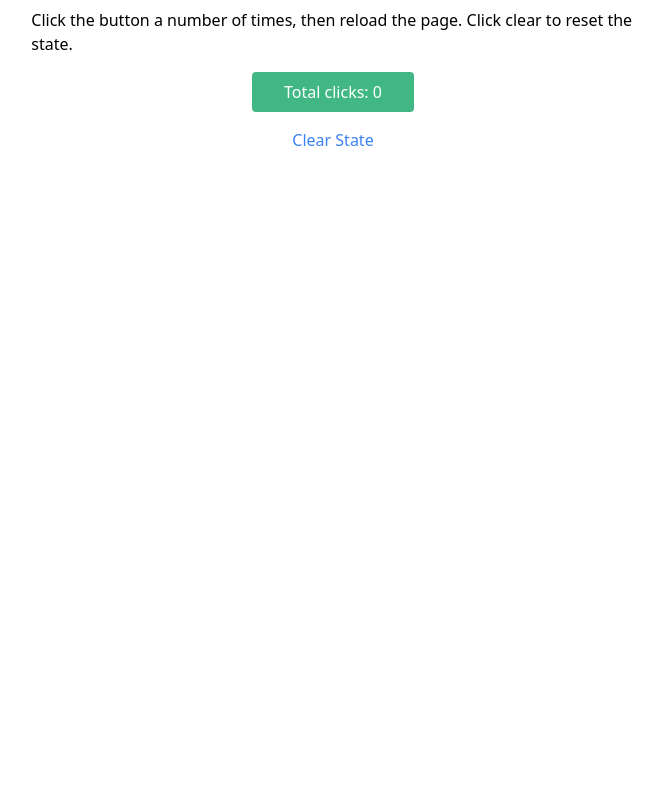
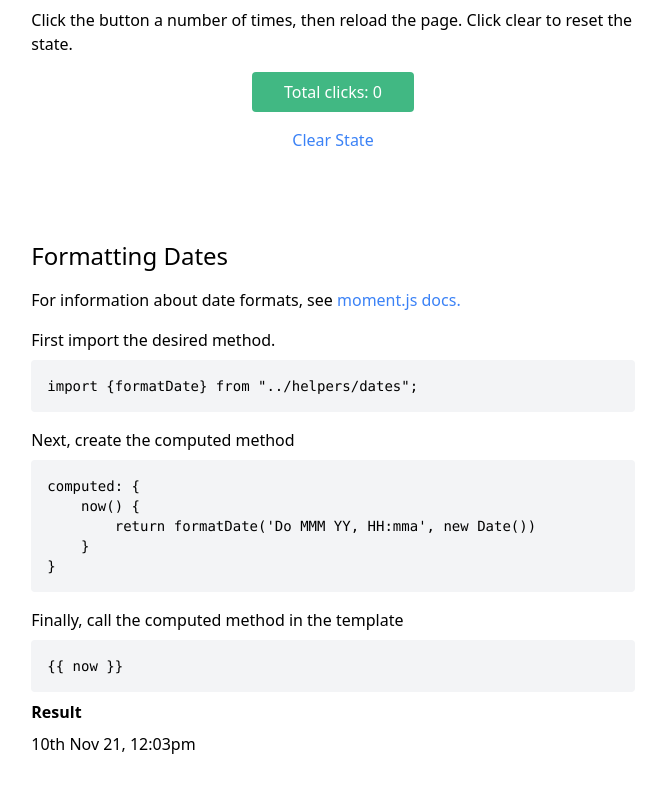
Before and after one commit to vsbristol/vue-quickstart, a Vue app: page / in a window 1280 px wide. Shown: the part 505-1298 px from the top of the page, without its empty margins (307-970 px from the left). Before the commit the page ends 800 px from the top, so only its background shows below. Built offline with nearby package versions, Linux system fonts and the light colour scheme.

Commit message:
Example updated

```diff
--- a/package.json
+++ b/package.json
@@ -9,6 +9,7 @@
   },
   "dependencies": {
     "core-js": "^3.6.5",
+    "moment": "^2.29.1",
     "vue": "^3.0.0",
     "vue-router": "^4.0.12",
     "vuex": "^4.0.2",
--- /dev/null
+++ b/src/helpers/dates.js
@@ -0,0 +1,9 @@
+import moment from "moment";
+
+export const formatDate = (format, date = new Date()) => {
+    return moment(String(date)).format(format)
+}
+
+export const timeElapsed = (date) => {
+    return moment(String(date)).fromNow();
+}
--- /dev/null
+++ b/src/helpers/numbers.js
@@ -0,0 +1,32 @@
+/**
+ * Abbreviate Numbers
+ * 1000 = 1K
+ * 10000 = 10K
+ * 1000000 = 1M
+ *
+ * @param value
+ * @returns {string}
+ */
+export const abbrNumber = (value) => {
+
+    function abbreviate_number(num, fixed) {
+
+        if (num === null) {
+            return null;
+        }
+        if (num === 0) {
+            return '0';
+        }
+
+        fixed = (!fixed || fixed < 0) ? 0 : fixed;
+        let b = (num).toPrecision(2).split("e"),
+            k = b.length === 1 ? 0 : Math.floor(Math.min(b[1].slice(1), 14) / 3),
+            c = k < 1 ? num.toFixed(0 + fixed) : (num / Math.pow(10, k * 3) ).toFixed(1 + fixed),
+            d = c < 0 ? c : Math.abs(c),
+            e = d + ['', 'K', 'M', 'B', 'T'][k];
+
+        return e;
+    }
+
+    return abbreviate_number(parseInt(value),0)
+}
--- a/src/views/Home.vue
+++ b/src/views/Home.vue
@@ -39,15 +39,45 @@
                 <button @click="clear" class="text-blue-500">Clear State</button>
             </div>
         </div>
+
+        <div class="w-4/7 mx-auto mt-6 py-8 px-16">
+            <h2 class="text-2xl mb-4">Formatting Dates</h2>
+            <p>For information about date formats, see <a class="text-blue-500" target="_blank" href="https://momentjs.com/docs/#/parsing/string-format/">moment.js docs.</a></p>
+            <section class="mt-4">
+                <p class="mb-2">First import the desired method.</p>
+                <pre class="p-4 rounded bg-gray-100 text-sm">import {formatDate} from "../helpers/dates";</pre>
+            </section>
+            <section class="mt-4">
+                <p class="mb-2">Next, create the computed method</p>
+                <pre class="p-4 rounded bg-gray-100 text-sm">computed: {
+    now() {
+        return formatDate('Do MMM YY, HH:mma', new Date())
+    }
+}</pre>
+            </section>
+            <section class="mt-4">
+                <p class="mb-2">Finally, call the computed method in the template</p>
+                <pre class="p-4 rounded bg-gray-100 text-sm">&lcub;&lcub; now &rcub;&rcub;</pre>
+            </section>
+            <p class="my-2 font-bold">Result</p>
+            <p class="my-2">{{ now }}</p>
+        </div>
     </div>
 </template>
 
 <script>
+import {formatDate} from "../helpers/dates";
+
 export default {
     name: "Home",
     data() {
         return {
-            clicks: this.$store.getters.clicks,
+            clicks: this.$store.getters.clicks
+        }
+    },
+    computed: {
+        now() {
+            return formatDate('Do MMM YY, HH:mma', new Date())
         }
     },
     methods: {
```
Also changed, not shown: 2 other files (tests, documents, lock files or other folders).
